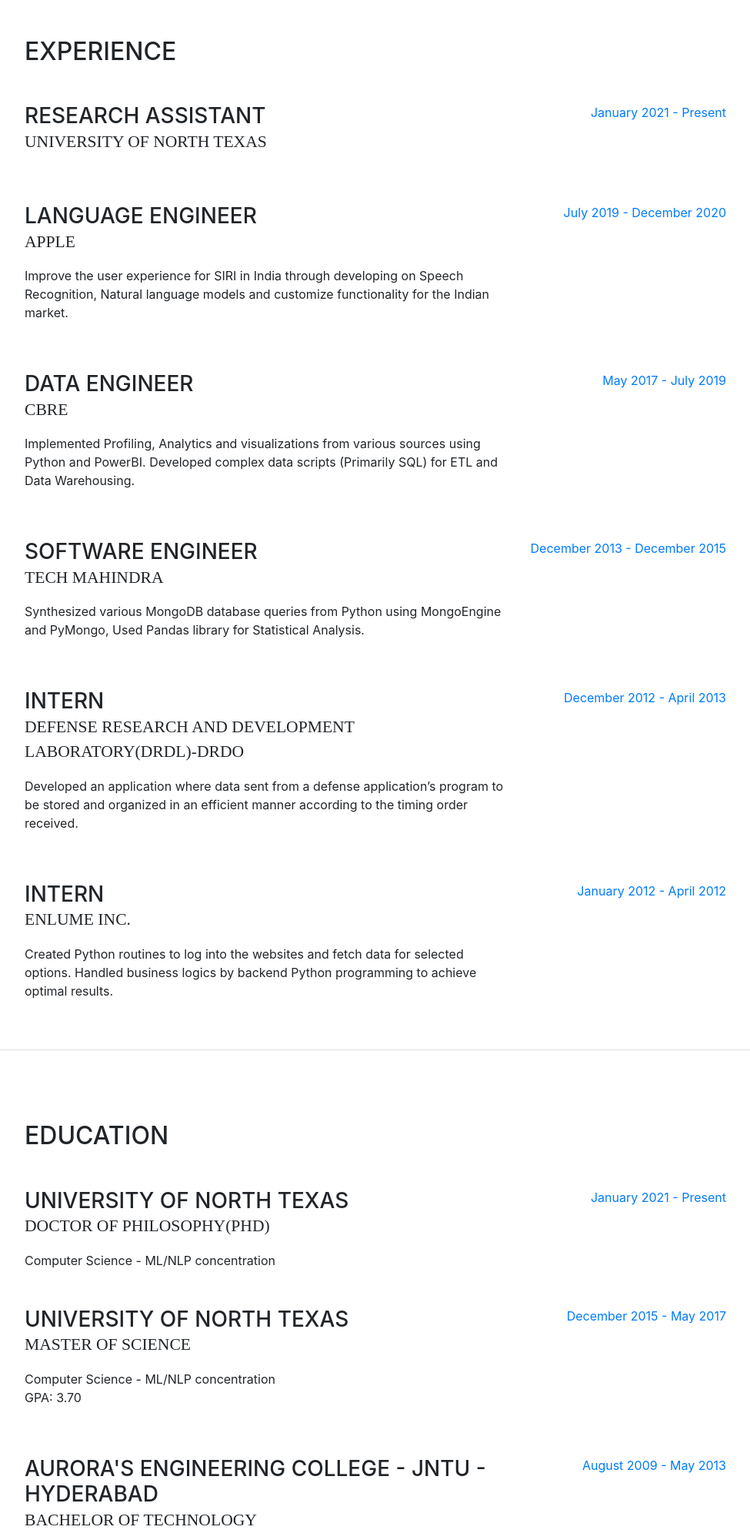
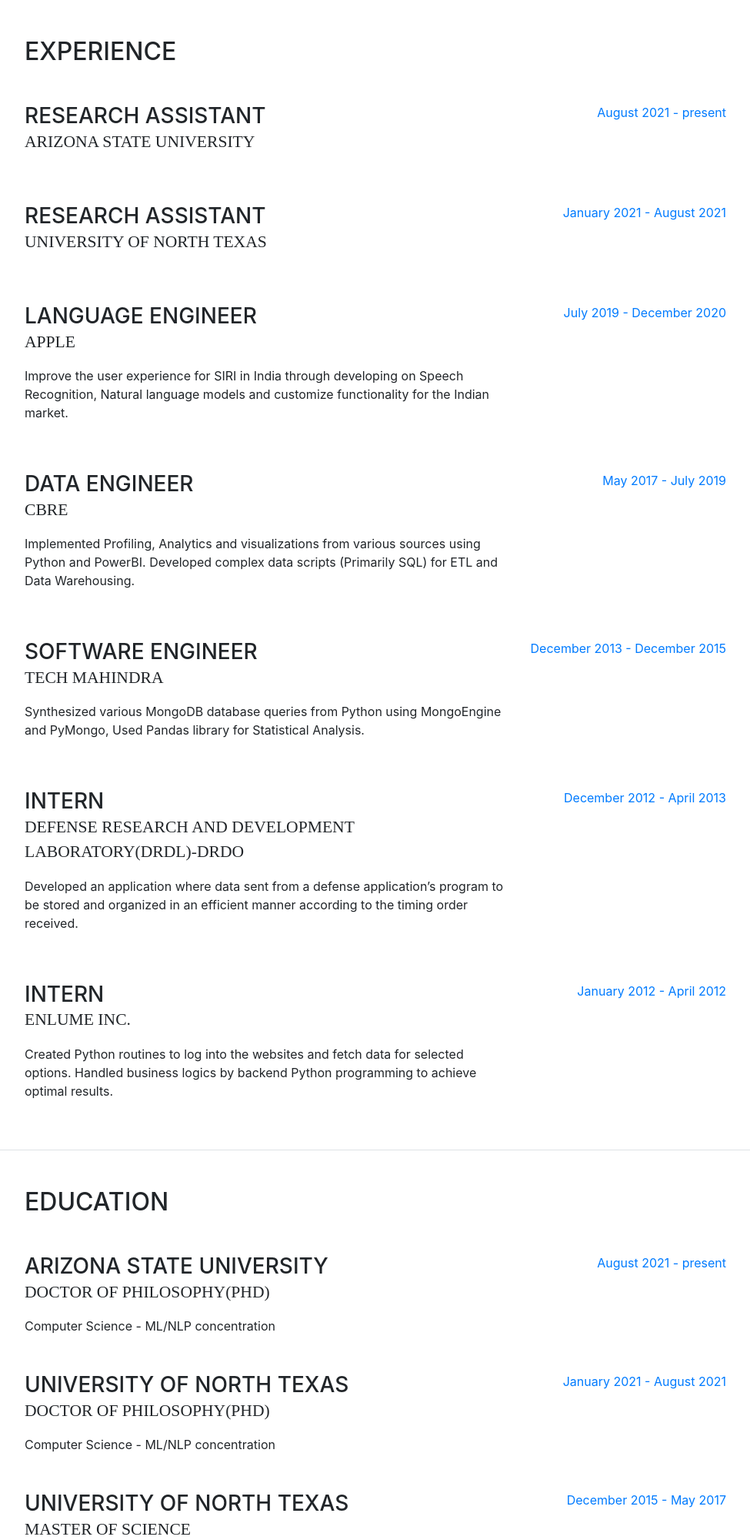
Before and after one commit to krishna-chaitanya-sanagavarapu/krishna-chaitanya-sanagavarapu.github.io, a website with bundled scripts: page index.html in a window 1280 px wide. Shown: the part 800-2800 px from the top of the page at 77% size, without its empty margins (288-1263 px from the left). Built offline with nearby package versions, Linux system fonts and the light colour scheme; a web font is replaced by a local one.

Commit message:
Update index.html with ASU changes

```diff
--- a/index.html
+++ b/index.html
@@ -120,8 +120,8 @@
           <div class="subheading mb-5">Denton, TX · +1 (940) 222-1277 ·
             <a href="mailto:krishnacsanagavarapu@gmail.com">krishnacsanagavarapu@gmail.com</a>
           </div>
-          <p class="mb-3">I am a <i>PhD Student and Research Assistant at <a href="https://www.unt.edu" target="_blank">University of North Texas</a></i>. My research interests are <i>Machine Learning, Natural Language Understanding and Generation</i>. I have 4+ years of professional experience in Analysis, Design, Development, Implementation, and testing of various stand-alone and client-server architecture-based enterprise application software in python. </p>
-          <p class="mb-3">My favourite movie character is Batman and favourite director is Christopher Nolan. I like photography and travelling. Scroll down to know more about me and do connect to me on... </p>
+          <p class="mb-3">I am a <i>PhD Student and Research Assistant at <a href="https://cidse.engineering.asu.edu/graduate-computer-science/" target="_blank">Arizona State University</a></i>. My research interests are <i>Machine Learning, Natural Language Understanding and Generation</i>. I have 4+ years of professional experience in Analysis, Design, Development, Implementation, and testing of various stand-alone and client-server architecture-based enterprise application software in python. </p>
+          <p class="mb-3">My favourite movie character is Batman and favourite movie director is Christopher Nolan. I like photography and travelling. Scroll down to know more about me and do connect to me on... </p>
           <div>
             <ul class="list-inline list-social-icons mb-0">
               <li class="list-inline-item">
@@ -167,10 +167,20 @@
           <div class="resume-item d-flex flex-column flex-md-row mb-5">
             <div class="resume-content mr-auto">
               <h3 class="mb-0">Research Assistant</h3>
+              <div class="subheading mb-3">Arizona State University</div>
+            </div>
+            <div class="resume-date text-md-right">
+              <span class="text-primary">August 2021 - present</span>
+            </div>
+          </div>
+
+          <div class="resume-item d-flex flex-column flex-md-row mb-5">
+            <div class="resume-content mr-auto">
+              <h3 class="mb-0">Research Assistant</h3>
               <div class="subheading mb-3">University of North Texas</div>
             </div>
             <div class="resume-date text-md-right">
-              <span class="text-primary">January 2021 - Present</span>
+              <span class="text-primary">January 2021 - August 2021</span>
             </div>
           </div>
 
@@ -239,12 +249,23 @@
 
           <div class="resume-item d-flex flex-column flex-md-row mb-5">
             <div class="resume-content mr-auto">
+              <h3 class="mb-0">Arizona State University</h3>
+              <div class="subheading mb-3">Doctor of Philosophy(PhD)</div>
+              <div>Computer Science - ML/NLP concentration</div>
+            </div>
+            <div class="resume-date text-md-right">
+              <span class="text-primary">August 2021 - present</span>
+            </div>
+          </div>
+
+          <div class="resume-item d-flex flex-column flex-md-row mb-5">
+            <div class="resume-content mr-auto">
               <h3 class="mb-0">University of North Texas</h3>
               <div class="subheading mb-3">Doctor of Philosophy(PhD)</div>
               <div>Computer Science - ML/NLP concentration</div>
             </div>
             <div class="resume-date text-md-right">
-              <span class="text-primary">January 2021 - Present</span>
+              <span class="text-primary">January 2021 - August 2021</span>
             </div>
           </div>
 
```
